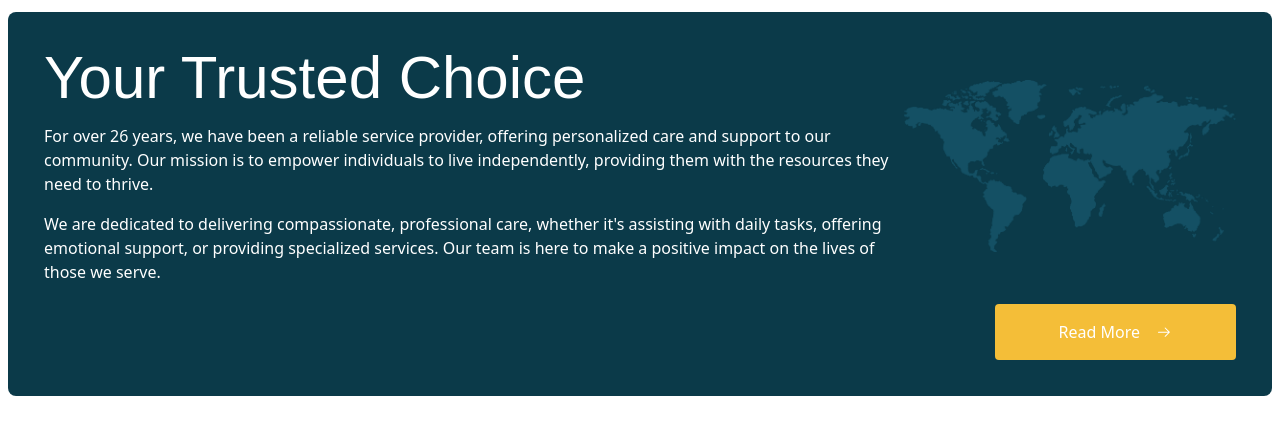
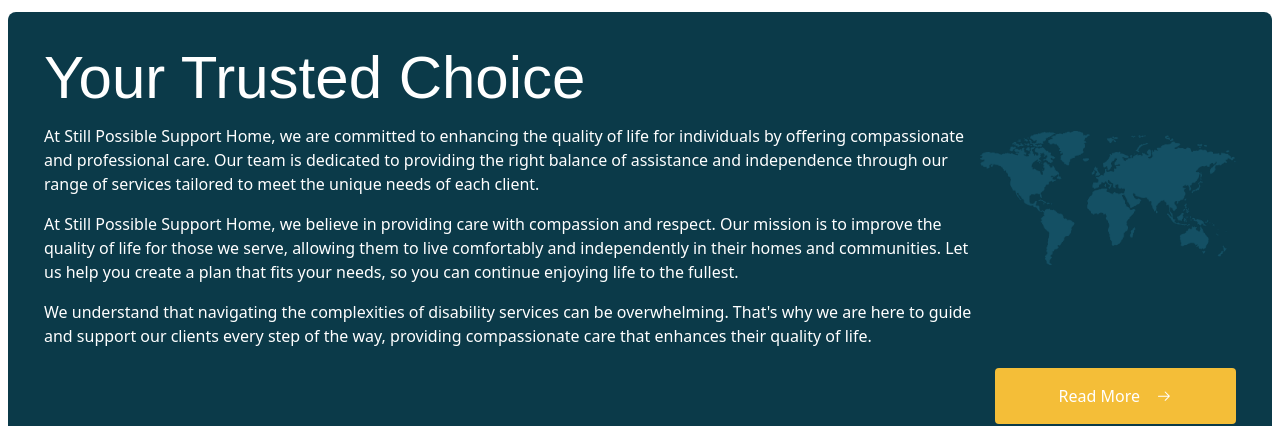
Before and after one commit to iamLeb/HMC, a React (Vite) app: page / in a window 1280 px wide. Shown: the part 1000-1426 px from the top of the page. Built offline with nearby package versions, Linux system fonts and the light colour scheme; a web font is replaced by a local one.

Commit message:
initial update

```diff
--- a/src/components/frontComponents/About.jsx
+++ b/src/components/frontComponents/About.jsx
@@ -1,6 +1,7 @@
 import aboutMap from "../../assets/images/about-map-img.png";
 import { GoArrowRight } from "react-icons/go";
 import {useNavigate} from "react-router-dom";
+import React from "react";
 
 const About = () => {
     const navigate = useNavigate();
@@ -19,10 +20,22 @@
                         <div className={'flex flex-col gap-4'}>
                             <h1 className={'font-san text-2xl md:text-6xl'}>Your Trusted Choice</h1>
                             <p>
-                                For over 26 years, we have been a reliable service provider, offering personalized care and support to our community. Our mission is to empower individuals to live independently, providing them with the resources they need to thrive.
+                                At Still Possible Support Home, we are committed to enhancing the quality of life for
+                                individuals by offering compassionate and professional care. Our team is dedicated to
+                                providing the right balance of assistance and independence through our range of services
+                                tailored to meet the unique needs of each client.
                             </p>
                             <p>
-                                We are dedicated to delivering compassionate, professional care, whether it's assisting with daily tasks, offering emotional support, or providing specialized services. Our team is here to make a positive impact on the lives of those we serve.
+                                At Still Possible Support Home, we believe in providing care with compassion and
+                                respect. Our mission is to improve the quality of life for those we serve, allowing them
+                                to live comfortably and independently in their homes and communities. Let us help you
+                                create a plan that fits your needs, so you can continue enjoying life to the fullest.
+                            </p>
+                            <p>
+                                We understand that navigating the complexities of disability services can be
+                                overwhelming.
+                                That's why we are here to guide and support our clients every step of the way, providing
+                                compassionate care that enhances their quality of life.
                             </p>
                         </div>
                         <div>
@@ -32,9 +45,10 @@
 
                     {/* Call to Action */}
                     <div className="flex justify-center md:justify-end mt-5">
-                        <button onClick={() => navigate('/about')} className={'btn bg-primary-secondary hover:bg-primary px-16 py-4 flex items-center'}>
+                        <button onClick={() => navigate('/about')}
+                                className={'btn bg-primary-secondary hover:bg-primary px-16 py-4 flex items-center'}>
                             <span>Read More</span>
-                            <GoArrowRight className="ml-2" />
+                            <GoArrowRight className="ml-2"/>
                         </button>
                     </div>
                 </div>
--- a/src/components/frontComponents/Event.jsx
+++ b/src/components/frontComponents/Event.jsx
@@ -1,20 +1,23 @@
-import {GoArrowRight} from "react-icons/go";
+import { GoArrowRight } from "react-icons/go";
 
 const events = [
-    {
-        image: 'https://images.pexels.com/photos/6980226/pexels-photo-6980226.jpeg?auto=compress&cs=tinysrgb&w=1260&h=750&dpr=1',
-        title: 'Event 1',
-        body: 'Lorem ipsum dolor sit amet, consectetur adipisicing elit. Animi assumenda atque, fuga incidunt inventore minus modi nam nisi numquam odio qui rerum sapiente soluta ut vel voluptate voluptatibus. Aspernatur, optio!'
-    }, {
-        image: 'https://images.pexels.com/photos/6980170/pexels-photo-6980170.jpeg?auto=compress&cs=tinysrgb&w=1260&h=750&dpr=1',
-        title: 'Event 2',
-        body: 'Lorem ipsum dolor sit amet, consectetur adipisicing elit. Animi assumenda atque, fuga incidunt inventore minus modi nam nisi numquam odio qui rerum sapiente soluta ut vel voluptate voluptatibus. Aspernatur, optio!'
-    }, {
-        image: 'https://images.pexels.com/photos/6984619/pexels-photo-6984619.jpeg?auto=compress&cs=tinysrgb&w=1260&h=750&dpr=1',
-        title: 'Event 3',
-        body: 'Lorem ipsum dolor sit amet, consectetur adipisicing elit. Animi assumenda atque, fuga incidunt inventore minus modi nam nisi numquam odio qui rerum sapiente soluta ut vel voluptate voluptatibus. Aspernatur, optio!'
-    }
+    // {
+    //     image: 'https://images.pexels.com/photos/6980226/pexels-photo-6980226.jpeg?auto=compress&cs=tinysrgb&w=1260&h=750&dpr=1',
+    //     title: 'Event 1',
+    //     body: 'Lorem ipsum dolor sit amet, consectetur adipisicing elit. Animi assumenda atque, fuga incidunt inventore minus modi nam nisi numquam odio qui rerum sapiente soluta ut vel voluptate voluptatibus. Aspernatur, optio!'
+    // },
+    // {
+    //     image: 'https://images.pexels.com/photos/6980170/pexels-photo-6980170.jpeg?auto=compress&cs=tinysrgb&w=1260&h=750&dpr=1',
+    //     title: 'Event 2',
+    //     body: 'Lorem ipsum dolor sit amet, consectetur adipisicing elit. Animi assumenda atque, fuga incidunt inventore minus modi nam nisi numquam odio qui rerum sapiente soluta ut vel voluptate voluptatibus. Aspernatur, optio!'
+    // },
+    // {
+    //     image: 'https://images.pexels.com/photos/6984619/pexels-photo-6984619.jpeg?auto=compress&cs=tinysrgb&w=1260&h=750&dpr=1',
+    //     title: 'Event 3',
+    //     body: 'Lorem ipsum dolor sit amet, consectetur adipisicing elit. Animi assumenda atque, fuga incidunt inventore minus modi nam nisi numquam odio qui rerum sapiente soluta ut vel voluptate voluptatibus. Aspernatur, optio!'
+    // }
 ];
+
 const Event = () => {
     return (
         <section className={'bg-white'}>
@@ -27,13 +30,18 @@
 
                 {/* Event Content */}
                 <div className={'grid grid-cols-1 md:grid-cols-2 lg:grid-cols-3 gap-6 px-2'}>
-                    { events.map((event, index) => (
+                    {events.length === 0 ? (
+                        <div className="col-span-full text-center py-6">
+                            <p className="text-lg font-semibold text-gray-500">No event available</p>
+                        </div>
+                    ) : (
+                        events.map((event, index) => (
                             <div key={index} className={'bg-white shadow-md flex flex-col'}>
                                 <div className={'overflow-hidden rounded-t-lg h-56'}>
                                     <img
                                         className={'object-cover object-center w-full h-full'}
                                         src={event.image}
-                                    alt="Event 1"/>
+                                        alt={event.title} />
                                 </div>
                                 <div className={'p-5 flex flex-col gap-2 flex-grow'}>
                                     <h1 className={'text-2xl text-primary'}>{event.title}</h1>
@@ -42,12 +50,13 @@
                                         <button
                                             className={'flex items-center justify-center text-lg px-5 md:px-10 py-3 text-gray-800'}>
                                             <span>Read More</span>
-                                        <GoArrowRight className={'ml-2'}/>
+                                            <GoArrowRight className={'ml-2'} />
                                         </button>
                                     </div>
                                 </div>
                             </div>
-                    ))}
+                        ))
+                    )}
                 </div>
             </div>
         </section>
--- a/src/components/frontComponents/Footer.jsx
+++ b/src/components/frontComponents/Footer.jsx
@@ -20,7 +20,7 @@
                         <li>
                             <div className={'flex space-x-4 items-center'}>
                                 <MdOutlinePhoneInTalk />
-                                <span>+1 (204) 555 5555</span>
+                                <span>Loading...</span>
                             </div>
                         </li>
                         <li>
--- a/src/components/frontComponents/Header.jsx
+++ b/src/components/frontComponents/Header.jsx
@@ -34,7 +34,7 @@
 
                 <div className={'hidden md:flex'}>
                     <button className={'btn bg-primary hover:bg-primary-secondary text-xl px-5 md:px-10 py-4 text-white'}>
-                        +1 (204) 558 6856
+                        Call Us
                     </button>
                 </div>
 
--- a/src/pages/front/About.jsx
+++ b/src/pages/front/About.jsx
@@ -17,16 +17,10 @@
                     <h1 className="font-san font-bold text-primary text-3xl md:text-4xl">Empowering Lives, Enhancing
                         Independence</h1>
                     <p>
-                        For over 26 years, our organization has been a trusted NDIS disability service provider,
-                        dedicated to improving the lives of the elderly, disabled, impaired, and those with diverse
-                        health needs. We believe in a world where everyone deserves the opportunity to live
-                        independently and with dignity, regardless of their challenges.
+                        At Still Possible Support Home, we are committed to enhancing the quality of life for individuals by offering compassionate and professional care. Our team is dedicated to providing the right balance of assistance and independence through our range of services tailored to meet the unique needs of each client.
                     </p>
                     <p>
-                        Our team is comprised of passionate professionals who are committed to delivering personalized,
-                        high-quality care that is tailored to the unique needs of each individual we serve. From daily
-                        living assistance to specialized health services, we work tirelessly to ensure that our clients
-                        receive the support they need to thrive.
+                        At Still Possible Support Home, we believe in providing care with compassion and respect. Our mission is to improve the quality of life for those we serve, allowing them to live comfortably and independently in their homes and communities. Let us help you create a plan that fits your needs, so you can continue enjoying life to the fullest.
                     </p>
                     <p>
                         We understand that navigating the complexities of disability services can be overwhelming.
```
Lines whose indentation alone changed are shown as unchanged.
